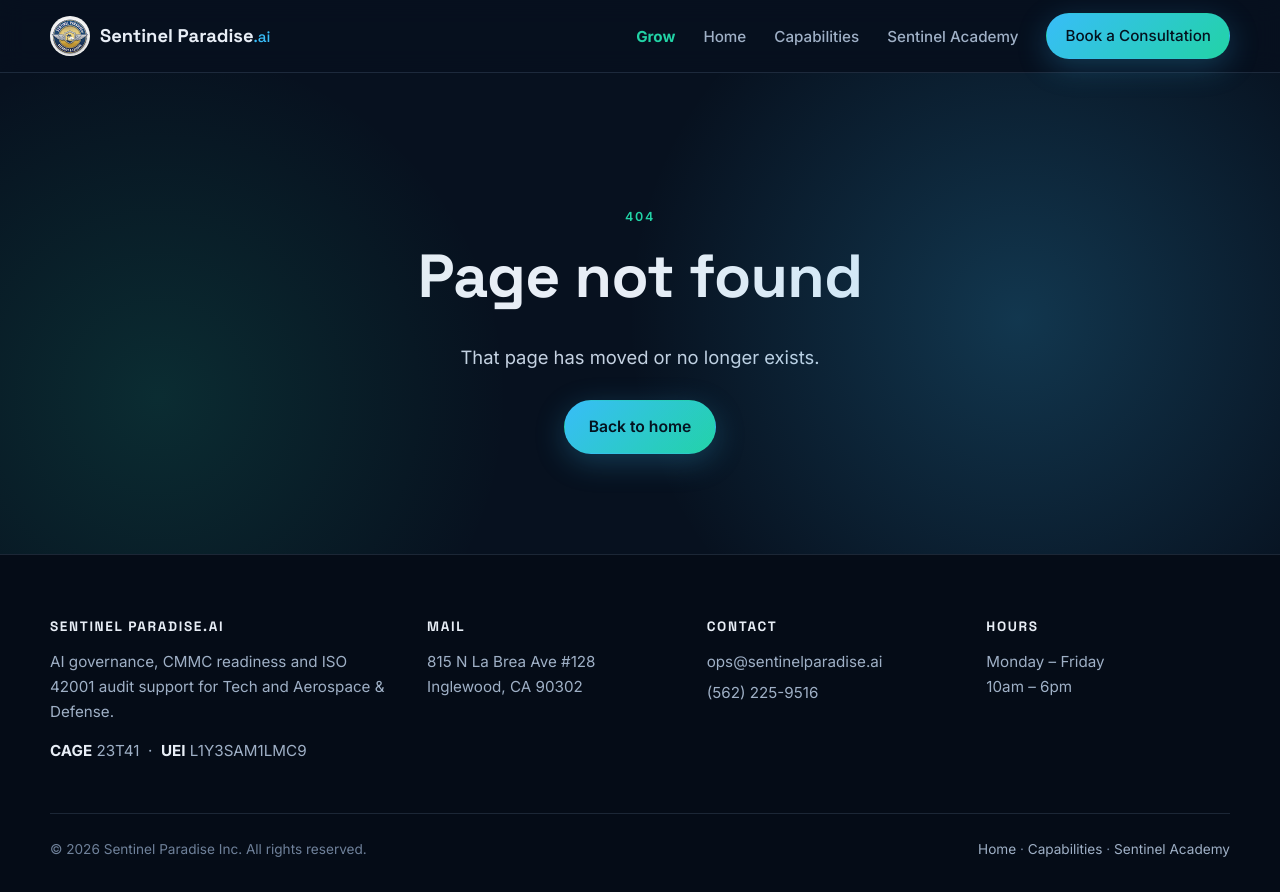
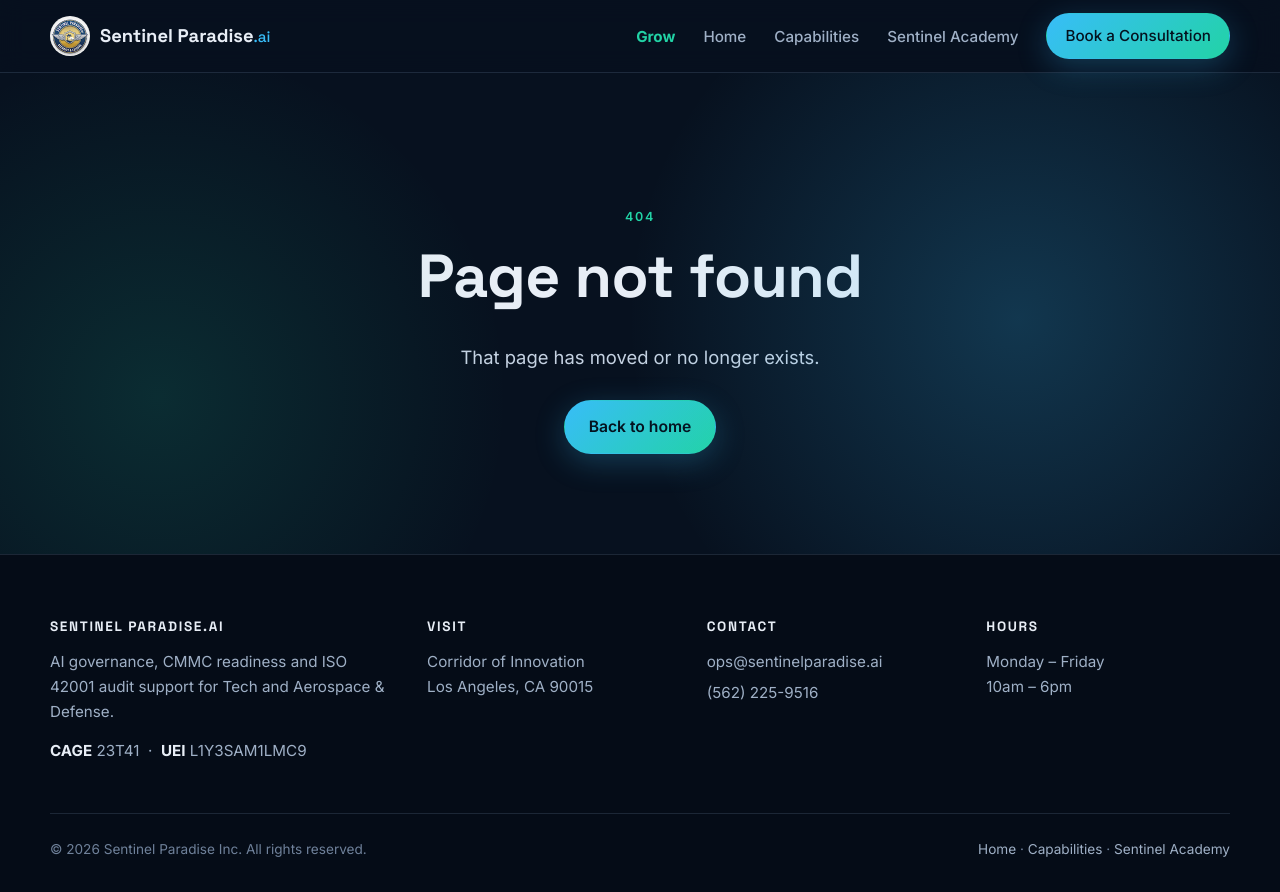
Before and after one commit to adminsentinelparadiseai/sentinelparadise-site, a plain HTML site: page 404.html in a window 1280 px wide. Drawn offline with Linux system fonts and the light colour scheme.

Commit message:
Restore footer: Corridor of Innovation

```diff
--- a/404.html
+++ b/404.html
@@ -44,8 +44,8 @@
         <p style="margin-top:14px"><b style="color:var(--text)">CAGE</b> 23T41 &nbsp;·&nbsp; <b style="color:var(--text)">UEI</b> L1Y3SAM1LMC9</p>
       </div>
       <div>
-        <h4>Mail</h4>
-        <p>815 N La Brea Ave #128<br>Inglewood, CA 90302</p>
+        <h4>Visit</h4>
+        <p>Corridor of Innovation<br>Los Angeles, CA 90015</p>
       </div>
       <div>
         <h4>Contact</h4>
```
Also changed, not shown: academy.html (+2 -2 lines), capabilities.html (+2 -2 lines), index.html (+2 -2 lines).
